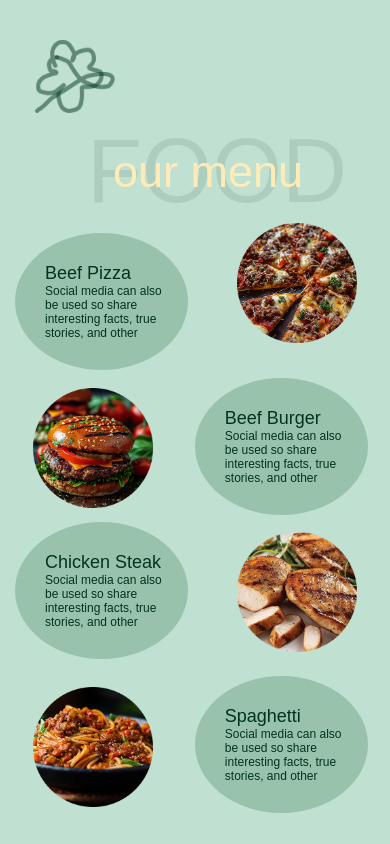
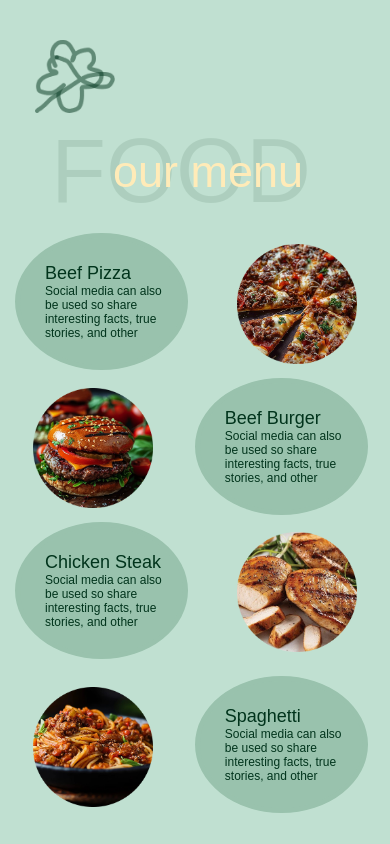
Before and after one commit to Vladislavkaa-com/menu, a plain HTML site: page index.html in a window 390 px wide. Drawn offline with Linux system fonts and the light colour scheme; a web font is replaced by a local one.

Commit message:
Add files via upload

```diff
--- a/style.css
+++ b/style.css
@@ -152,7 +152,7 @@ body {
 
 @media screen and (max-width: 768px) {
   .section__main-text {
-    padding-left: 20%;
+    padding-left: 10%;
     font-size: 180px;
   }
   .main__text {
@@ -167,6 +167,7 @@ body {
     height: 200px;
   }
   .img__one {
+    top: 120%;
     right: 5%;
   }
   .img__two {
```
